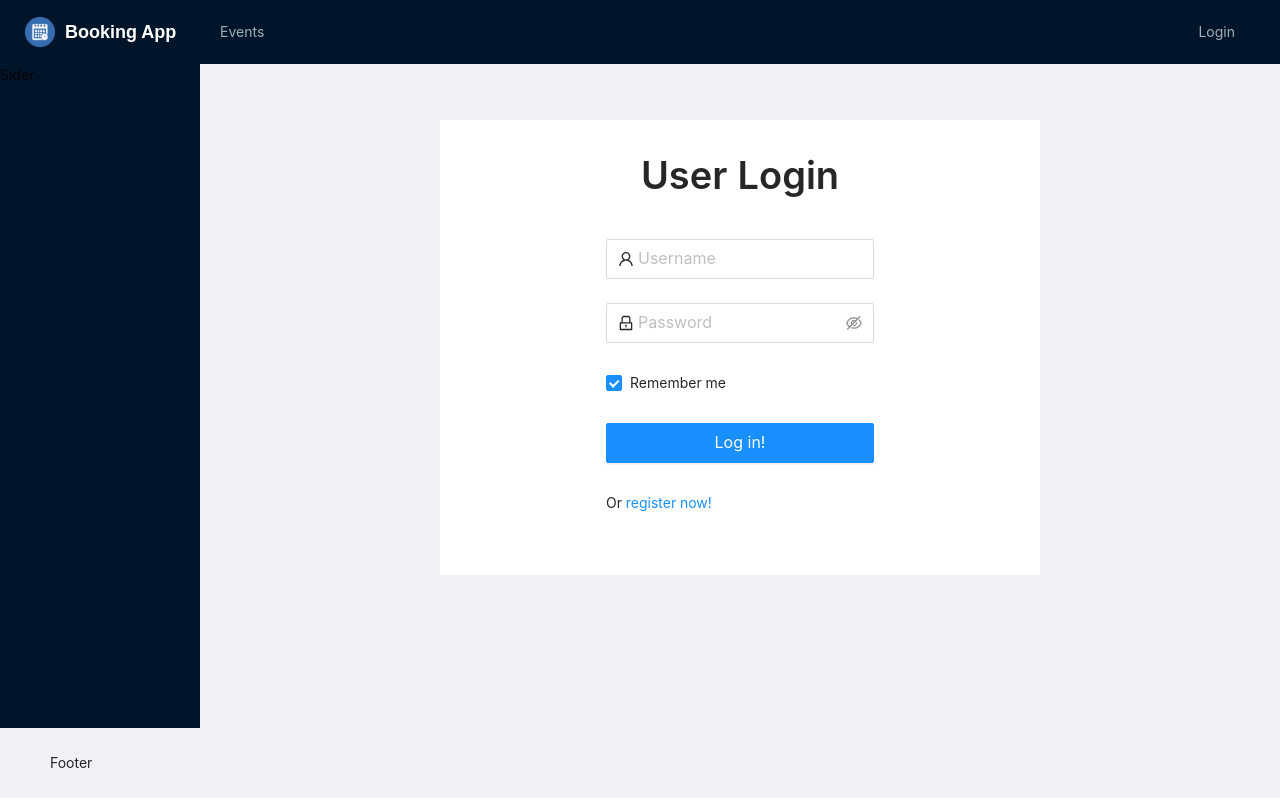
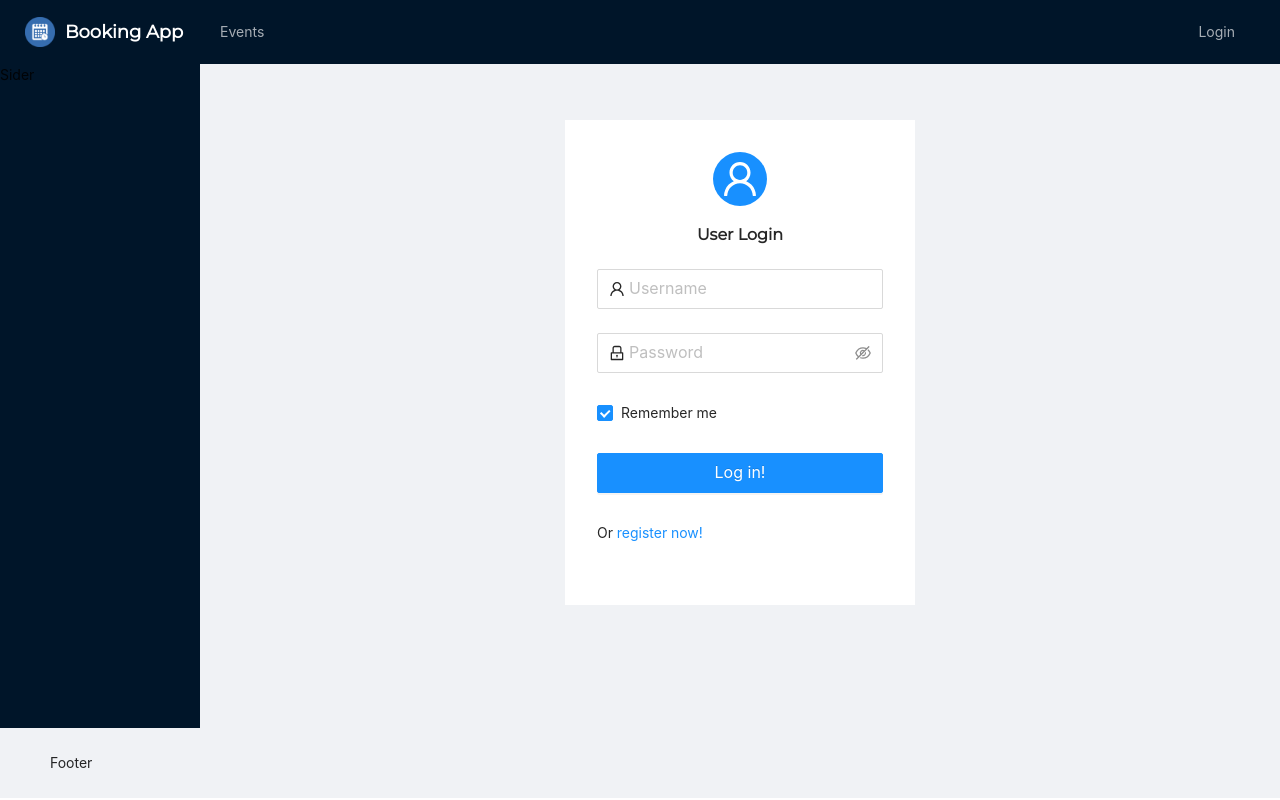
Before and after one commit to manuelRivero/events-front, a React (Create React App) app: page /auth in a window 1280 px wide. Built offline with nearby package versions, Linux system fonts and the light colour scheme.

Commit message:
[add] commit before start on the project egain

```diff
--- a/src/components/ui/modal/modal.js
+++ b/src/components/ui/modal/modal.js
@@ -1,22 +1,69 @@
-import React, {useState} from 'react';
-import { Modal, Button } from 'antd';
+import React from "react";
+import moment from 'moment';
+
+import { Modal, Form, Input, DatePicker, InputNumber } from "antd";
 
 
-export default function _Modal({show, onOk, onCancel, children}) {
+const layout = {
+    labelCol: { span: 6 },
+    wrapperCol: { span: 16 },
+  };
 
 
+export default function _Modal({ show, onOk, onCancel}) {
+    const [form] = Form.useForm();
+
+    const checkForm = () => {
+        form.validateFields().then( form =>{
+            console.log(form.date)
+            onOk({...form, date: form.date._i})
+        }).catch( err => err)
+    }
+
+    const cancelHanler = () => {
+        form.resetFields();
+        onCancel();
+    }
+
   return (
-
     <div>
       <Modal
         title="Basic Modal"
         visible={show}
-                onOk={onOk}
-                onCancel={onCancel}
+        onOk={checkForm}
+        onCancel={cancelHanler}
       >
-                  {children}
+        <Form {...layout} form={form} name="eventsForm">
+          <Form.Item
+            name={"name"}
+            label="Event name"
+            rules={[{ required: true }]}
+          >
+            <Input />
+          </Form.Item>
+          <Form.Item
+            name={"price"}
+            label="Price"
+            rules={[{ required: true, type:'number' }]}
+          >
+            <InputNumber formatter={value => `$ ${value}`.replace(/\B(?=(\d{3})+(?!\d))/g, ',')} />
+          </Form.Item>
+          <Form.Item
+            name={"date"}
+            label="date"
+            rules={[{ required: true, type: "object" }]}
+          >
+            <DatePicker />
+          </Form.Item>
+          <Form.Item
+            name={"descrition"}
+            label="Descrition"
+            rules={[{ required: true, min:10 }]}
+          >
+            <Input.TextArea />
+          </Form.Item>
+        </Form>
       </Modal>
     </div>
-
-    )
+  );
 }
--- a/src/index.css
+++ b/src/index.css
@@ -1,3 +1,6 @@
+@import url('https://fonts.googleapis.com/css2?family=Montserrat&display=swap');
+
+
 body {
   margin: 0;
   font-family: -apple-system, BlinkMacSystemFont, 'Segoe UI', 'Roboto', 'Oxygen',
--- a/src/pages/events/events.js
+++ b/src/pages/events/events.js
@@ -1,10 +1,13 @@
-import React, {useState} from 'react';
+import React, {useState, useContext} from 'react';
 import { PageHeader, Button, Descriptions } from 'antd';
-import Modal from './../../components/ui/modal/modal'
+import {AuthContext} from './../../context/authContext'
+import Modal from './../../components/ui/modal/modal';
+
 
 
 const Events = () => {
-    const [showModal, setShowModal] = useState(false)
+    const [showModal, setShowModal] = useState(false);
+    const {token} = useContext(AuthContext);
 
     const showModalHandler = () => {
         setShowModal(true);
@@ -12,15 +15,54 @@ const Events = () => {
     const hideModalHandler = () => {
         setShowModal(false);
     }
-    const submitEvent = () => {
-        console.log("ok")
-    }
+    const submitEvent = (form) => {
+        const {name, price, description, date} = form
+        console.log(token)
+        let requestBody = {
+          query: `
+          mutation{
+            createEvents(eventInput:{title:"${name}", description:"${description}", price:${price}, date:"${date}"}){
+            _id
+            title
+            description
+            date
+            price
+            creator{
+              _id
+              email
+            }
+          }}`,
+        };
+
+    fetch("http://localhost:8000/graphql", {
+      method: "POST",
+      body: JSON.stringify(requestBody),
+      headers: {
+        "Content-Type": "application/json",
+        "Authorization": "Bearer" +" " + token
+
+      },
+    })
+      .then((res) => {
+
+        return res.json();
+      })
+      .then((res) => {
+         console.log(res)
+        if (res.errors) {
+          throw new Error(res.errors[0]["message"]);
+        }
+      })
+      .catch((err) => {
+        console.log(err)
+      });
+  };
+
+
     return (
 
   <div className="site-page-header-ghost-wrapper">
-      <Modal show={showModal} onOk={submitEvent} onCancel={hideModalHandler}>
-          <p>hola</p>
-      </Modal>
+      <Modal show={showModal} onOk={submitEvent} onCancel={hideModalHandler} />
   <PageHeader
     ghost={false}
     onBack={() => window.history.back()}
--- a/src/pages/login/login.module.css
+++ b/src/pages/login/login.module.css
@@ -1,6 +1,20 @@
 .Login{
     background-color: #fff;
     padding: 2rem;
-    max-width: 600px;
+    max-width: 350px;
     margin: 2rem auto;
 }
+
+.Title{
+    font-size: 1rem !important;
+    text-align: center;
+     margin-bottom: 1.5rem !important;
+      font-family: 'Montserrat', sans-serif;
+}
+
+.Icon{
+    background-color: #1890ff;
+    padding: .5rem;
+    color:#fff !important;
+    border-radius: 50%;
+}
--- a/src/pages/login/login.tsx
+++ b/src/pages/login/login.tsx
@@ -1,31 +1,25 @@
 import React, { useState, useContext } from "react";
-import { UserOutlined, LockOutlined } from "@ant-design/icons";
+import { UserOutlined, LockOutlined, UserAddOutlined} from "@ant-design/icons";
 import { Form, Input, Button, Checkbox, Typography } from "antd";
 
 import { AuthContext } from "./../../context/authContext";
 import { InterfaceContext } from "./../../context/interfaceContext";
-
-import DissmisableAlert from "./../../components/ui/dissmisibleAlert/dissmisibleAlert";
 import styles from "./login.module.css";
 
 const { Title } = Typography;
 
 const layout = {
   wrapperCol: {
-    xs: { span: 20, offset: 2 },
-    md: { span: 12, offset: 6 },
-    lg: { span: 12, offset: 6 },
+    xs: { span: 24}
   },
 };
 const tailLayout = {
-  wrapperCol: { xs: { span: 20, offset: 2 }, md: { span: 12, offset: 6 } },
+  wrapperCol: { xs: { span: 24 }},
 };
 const submitLayout = {
   wrapperCol: {
-    xs: { span: 20, offset: 2 },
-    md: { span: 12, offset: 6 },
-    lg: { span: 12, offset: 6 },
-  },
+    xs: { span: 24}
+  }
 };
 
 const Login: React.FC<any> = () => {
@@ -111,8 +105,9 @@ const Login: React.FC<any> = () => {
 
   return (
     <div className={styles.Login}>
-      <Title style={{ textAlign: "center", marginBottom: "2.5rem" }}>
-        {isLogin ? "User Login" : "Create account"}
+      <Title className={styles.Title}>
+      {isLogin ? <h1><UserOutlined className={styles.Icon} /></h1> : <h1><UserAddOutlined className={styles.Icon} /></h1>}
+        {isLogin ? ` User Login` : `Create account`}
       </Title>
       <Form
         {...layout}
```
Also changed, not shown: src/components/ui/eventsForm/eventsForm.js (added, +37 -0 lines), src/assets/images/admin-user.png (added). Lines whose indentation alone changed are shown as unchanged.
